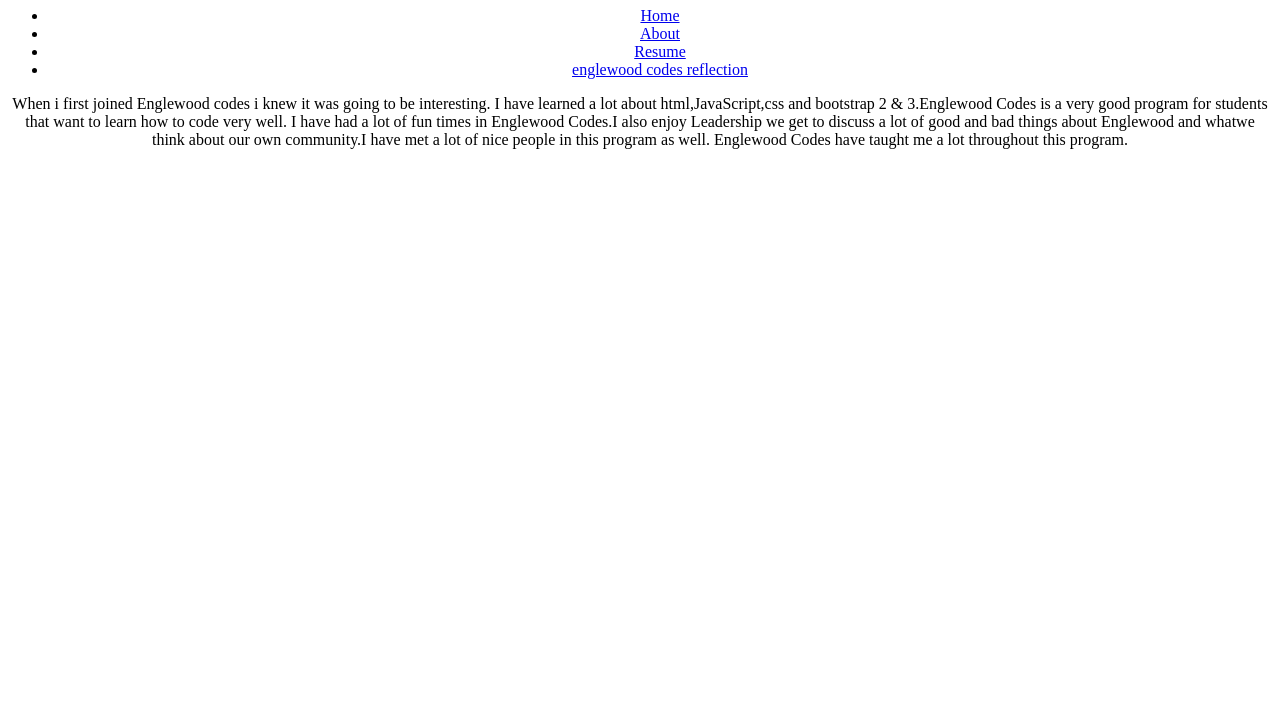
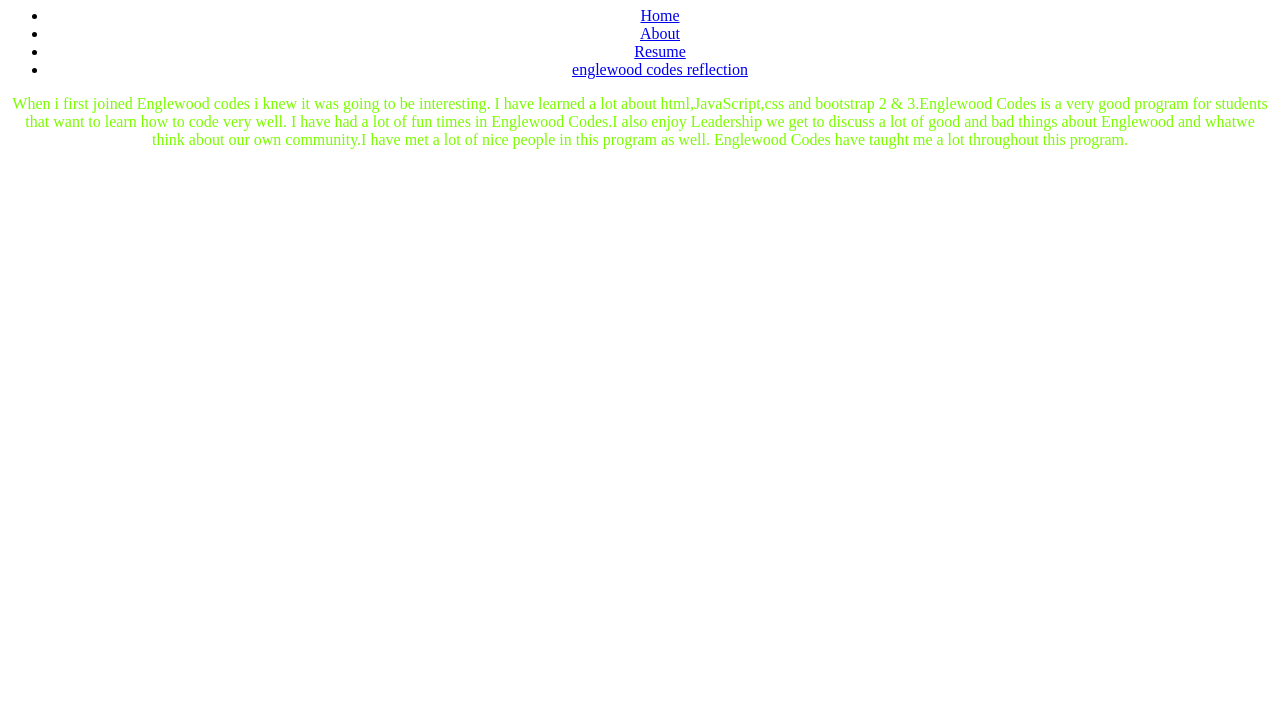
Before and after one commit to JaybrianaReed/DemoDay, a plain HTML site: page englewood codes reflection.html in a window 1280 px wide. Shown: the part 73-800 px from the top of the page. Drawn offline with Linux system fonts and the light colour scheme.

Commit message:
Update englewood codes reflection.html

```diff
--- a/englewood codes reflection.html
+++ b/englewood codes reflection.html
@@ -44,7 +44,7 @@
 
     <div align="center" class="container">
 
-     <p>When i first joined Englewood codes i knew it was going to be interesting. I have learned a lot about html,JavaScript,css and bootstrap 2 & 3.Englewood Codes is a very good program for students that want to learn how to code very well. I have had a lot of fun times in Englewood Codes.I also enjoy Leadership we get to discuss a lot of good and bad things about Englewood and whatwe think about our own community.I have met a lot of nice people in this program as well. Englewood Codes have taught me a lot throughout this program.</p>
+     <p style="color: LawnGreen">When i first joined Englewood codes i knew it was going to be interesting. I have learned a lot about html,JavaScript,css and bootstrap 2 & 3.Englewood Codes is a very good program for students that want to learn how to code very well. I have had a lot of fun times in Englewood Codes.I also enjoy Leadership we get to discuss a lot of good and bad things about Englewood and whatwe think about our own community.I have met a lot of nice people in this program as well. Englewood Codes have taught me a lot throughout this program.</p>
 
      <div align="center" class="container"></div>
 
```
